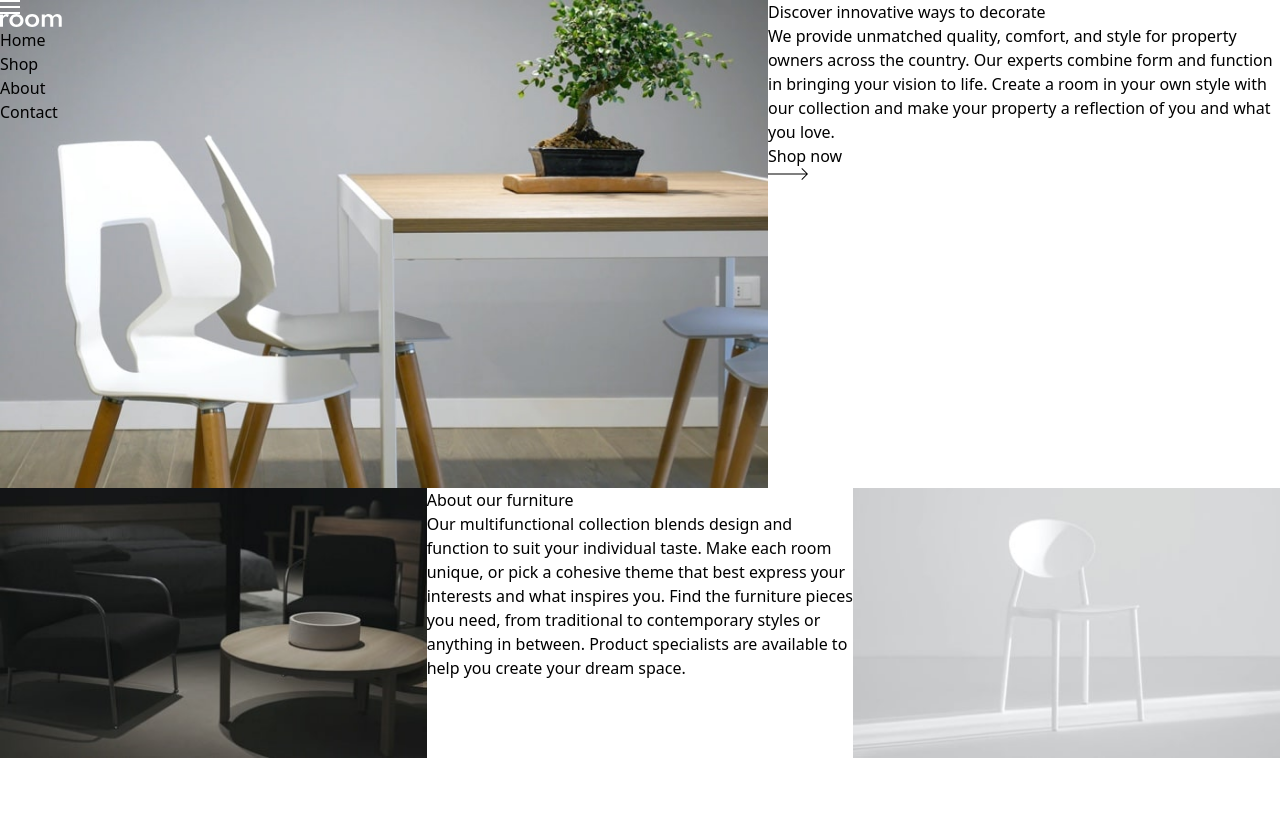
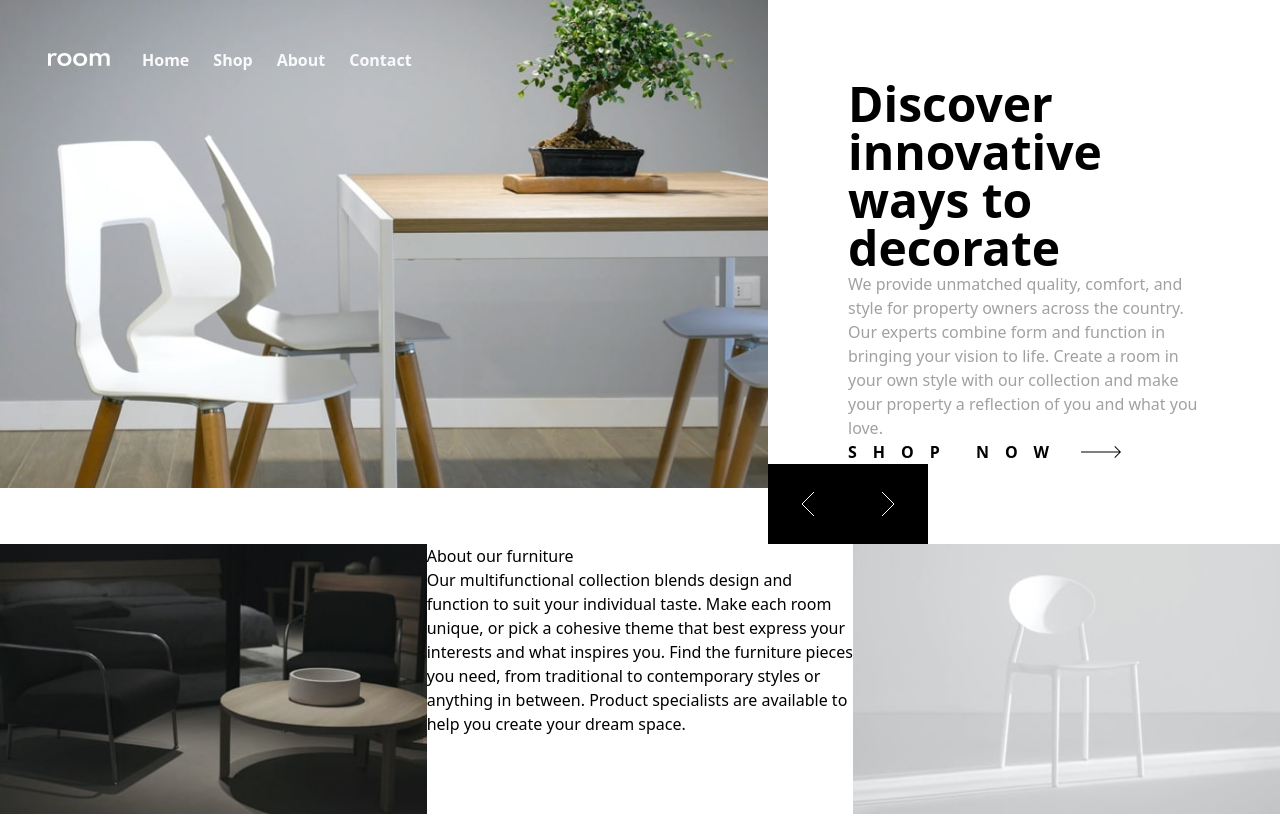
Before and after one commit to alisonnbarbosa/roomHomepage, a website: page index.html in a window 1280 px wide. Drawn offline with Linux system fonts and the light colour scheme.

Commit message:
initial style

```diff
--- a/index.html
+++ b/index.html
@@ -7,35 +7,35 @@
     <link rel="stylesheet" href="styles/output.css">
     <title>Room homepage</title>
 </head>
-<body class="">
+<body>
     <div class="w-full">
-        <header class="absolute">
-            <img src="img/icon-hamburger.svg" alt="menu" class="">
+        <header class="absolute flex items-center pt-12 pl-12 gap-8">
+            <img src="img/icon-hamburger.svg" alt="menu" class="hidden">
             <img src="img/logo.svg" alt="logo">
-            <ul>
+            <ul class="flex font-bold text-slate-50 gap-6">
                 <li><a href="#">Home</a></li>
                 <li><a href="#">Shop</a></li>
                 <li><a href="#">About</a></li>
                 <li><a href="#">Contact</a></li>
             </ul>
         </header>
-        <main class="">
+        <main>
             <div class="flex h-3/5">
                 <div class="w-3/5">
                     <img src="img/desktop-image-hero-1.jpg" alt="img" class="w-full">
                 </div>
-                <div class="w-2/5">
-                    <h1>Discover innovative ways to decorate</h1>
-                    <p>
+                <div class="relative w-2/5 p-20 flex flex-col justify-evenly">
+                    <h1 class="font-bold text-5xl font-spartan">Discover innovative ways to decorate</h1>
+                    <p class="text-[#a1a1a1]">
                         We provide unmatched quality, comfort, and style for property owners across the country. Our experts combine form and function in bringing your vision to life. Create a room in your own style with our collection and make your property a reflection of you and what you love.
                     </p>
-                    <span>
+                    <span class="uppercase font-bold flex items-center gap-4 tracking-[1rem]">
                         Shop now
                         <img src="img/icon-arrow.svg" alt="arrow">
                     </span>
-                    <div>
-                        <button><img src="img/icon-angle-left.svg" alt=""></button>
-                        <button><img src="img/icon-angle-right.svg" alt=""></button>
+                    <div class="absolute left-0 bottom-0 flex">
+                        <button class="bg-black w-20 h-20 flex justify-center items-center"><img src="img/icon-angle-left.svg" alt="left"></button>
+                        <button class="bg-black w-20 h-20 flex justify-center items-center"><img src="img/icon-angle-right.svg" alt="rigth"></button>
                     </div>
                 </div>
             </div>
--- a/tailwind.config.js
+++ b/tailwind.config.js
@@ -2,6 +2,9 @@
 module.exports = {
   content: ['**/*.{html,js}'],
   theme: {
+    fontFamily: {
+      spartan: ['https://fonts.googleapis.com/css2?family=League+Spartan:wght@100..900&display=swap', 'sans-serif'],
+    },
     extend: {},
   },
   plugins: [],
```
Also changed, not shown: styles/output.css.
